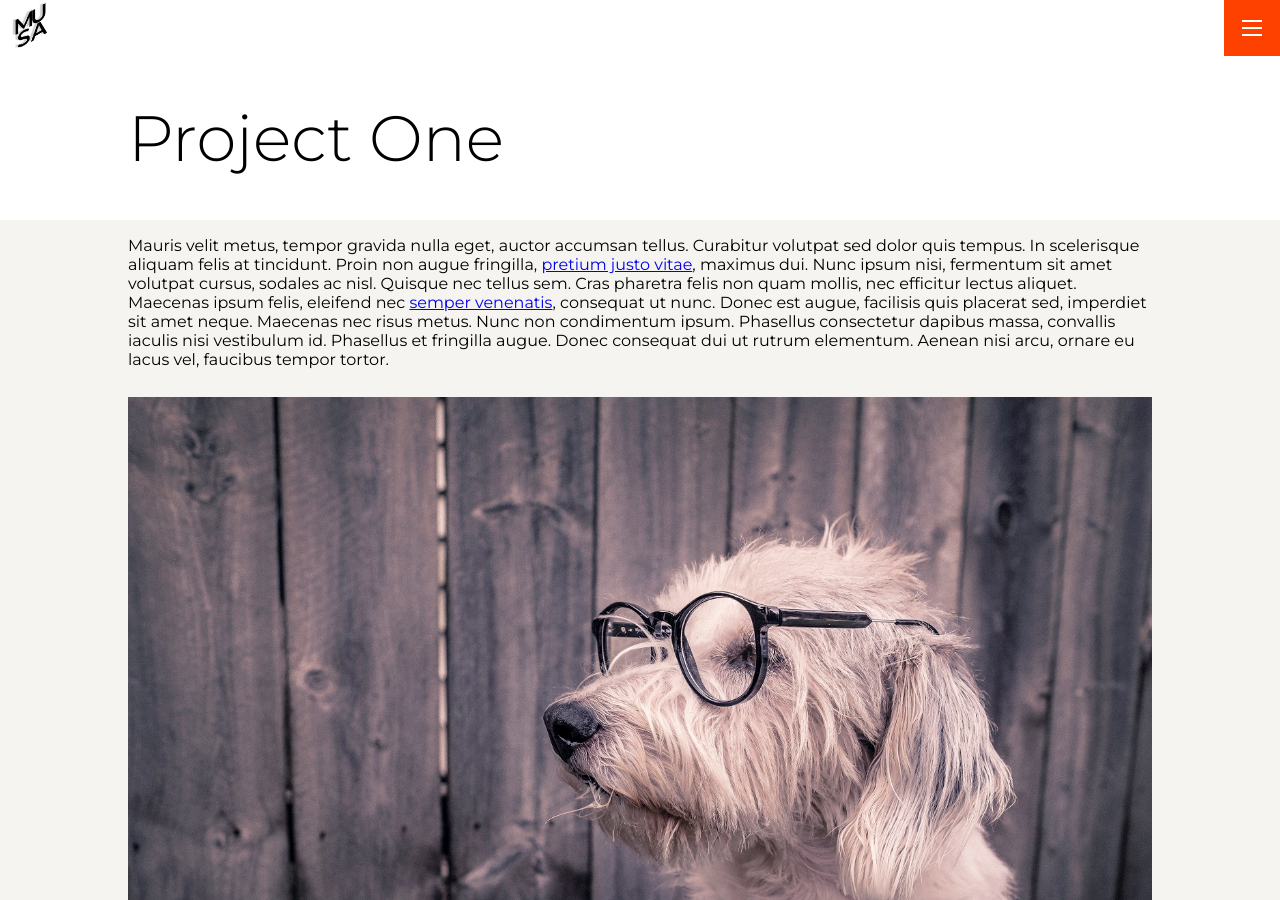
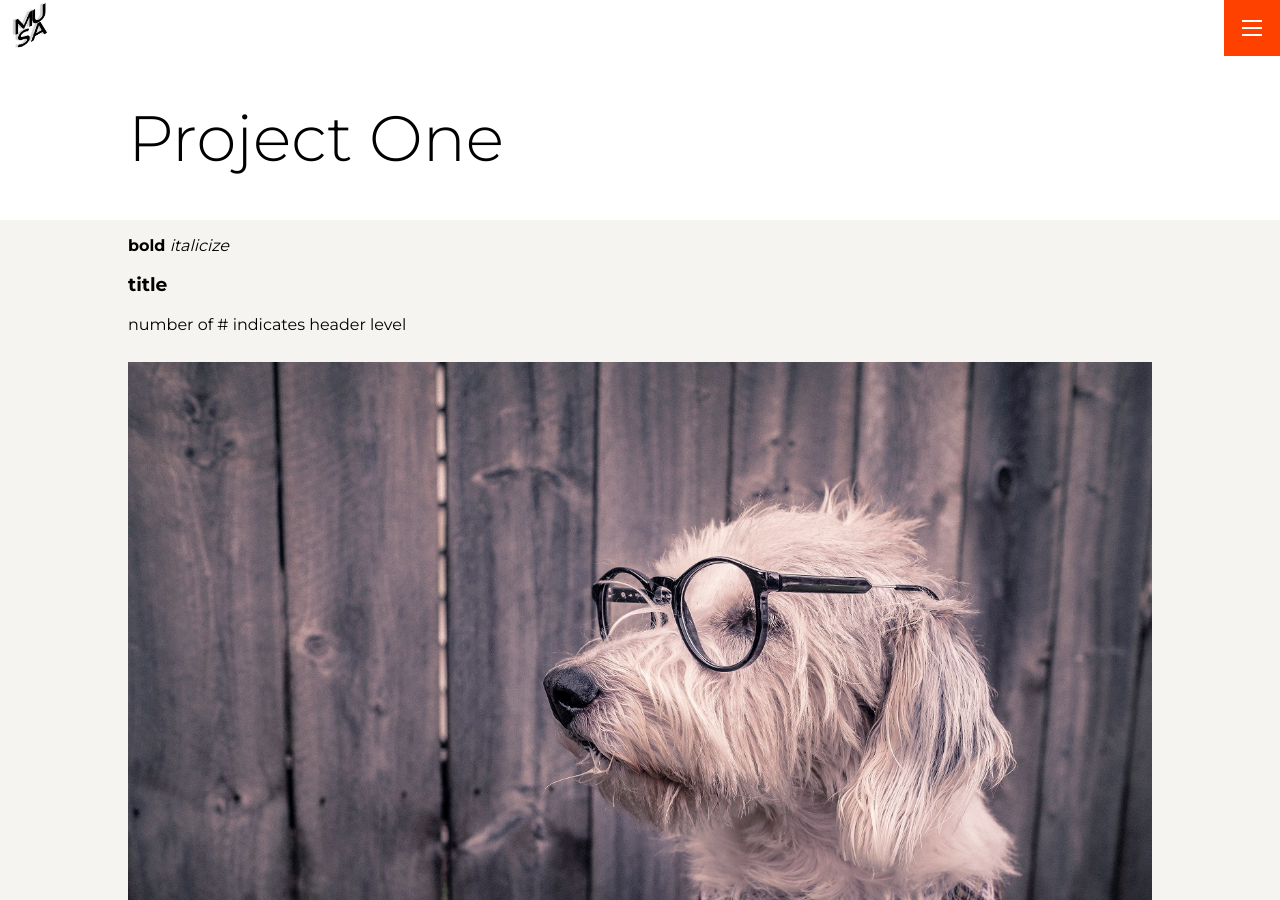
Before and after one commit to xllee07/Portfolio---Weitzman, a Jekyll site: the page built from _projects/proj-1.md, in a window 1280 px wide and 900 px high. Built offline with Jekyll 4.4.1, drawn with Linux system fonts in a browser that asks for light colours.

Commit message:
Various notes from github session

```diff
--- a/_projects/proj-1.md
+++ b/_projects/proj-1.md
@@ -3,7 +3,9 @@ layout: post
 title: 'Project One'
 thumbnail: /assets/img/projects/proj-1/thumbnail.jpg
 ---
-Mauris velit metus, tempor gravida nulla eget, auctor accumsan tellus. Curabitur volutpat sed dolor quis tempus. In scelerisque aliquam felis at tincidunt. Proin non augue fringilla, [pretium justo vitae](#), maximus dui. Nunc ipsum nisi, fermentum sit amet volutpat cursus, sodales ac nisl. Quisque nec tellus sem. Cras pharetra felis non quam mollis, nec efficitur lectus aliquet. Maecenas ipsum felis, eleifend nec [semper venenatis](#), consequat ut nunc. Donec est augue, facilisis quis placerat sed, imperdiet sit amet neque. Maecenas nec risus metus. Nunc non condimentum ipsum. Phasellus consectetur dapibus massa, convallis iaculis nisi vestibulum id. Phasellus et fringilla augue. Donec consequat dui ut rutrum elementum. Aenean nisi arcu, ornare eu lacus vel, faucibus tempor tortor.
+**bold** _italicize_
+### title
+number of # indicates header level
 
 {% include image.html url="http://www.gratisography.com" image="projects/proj-1/dog.jpg" %}
 
```
